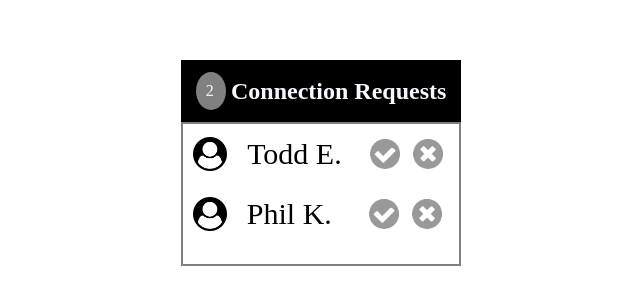
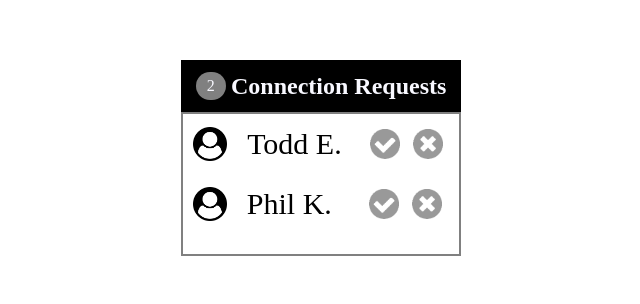
Before and after one commit to Patrick-Hillme/Web_Fun, a plain HTML site: page Profile_Page/practice.html in a window 1280 px wide. Shown: the whole page, without its empty margins (331-971 px from the left). Drawn offline with Linux system fonts and the light colour scheme.

Commit message:
Edited request number radius in connection request ribbon

```diff
--- a/Profile_Page/style_1.css
+++ b/Profile_Page/style_1.css
@@ -20,11 +20,12 @@
 }
 
 .request-number {
-    border-radius: 50%;
+    border-radius: 50px;
     background-color: grey;
     color: ghostwhite;
-    padding: 10px;
-    width: 10px;
+    padding: 5px;
+    width: 20px;
+    text-align: center;
 }
 
 .box {
```
